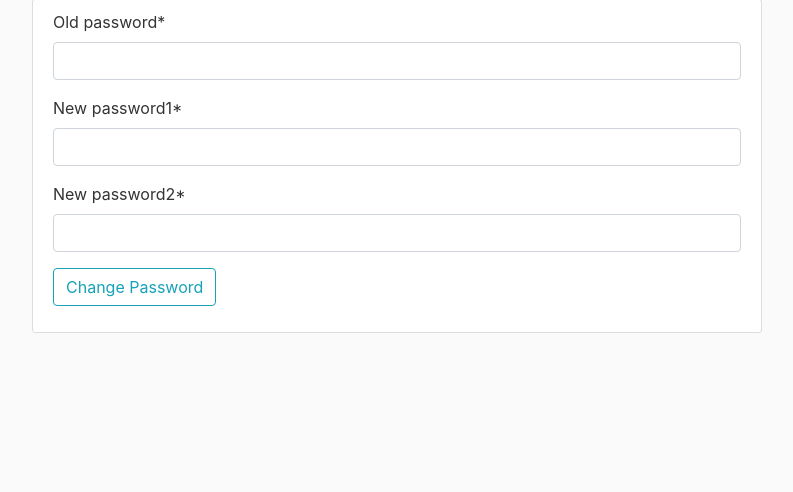
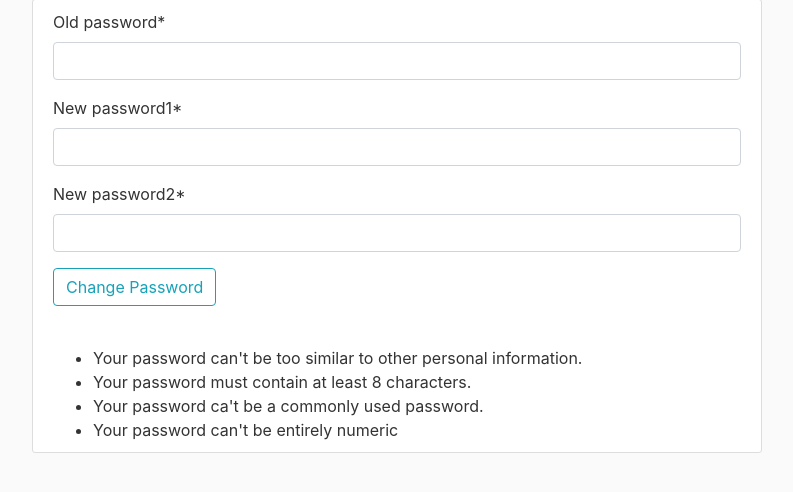
Before and after one commit to Lynch4360/wired_out, a Django app: page /password/ in a window 1280 px wide. Shown: the part 137-629 px from the top of the page, without its empty margins (53-846 px from the left). Run offline with Django 3.2, Linux system fonts and the light colour scheme; the visitor is signed in with stand-in values (Sample User, id 1); some libraries are stand-ins or nearby versions.

Commit message:
Add list of conditions to edit passwotemplate

```diff
--- a/templates/editPassword.html
+++ b/templates/editPassword.html
@@ -13,6 +13,16 @@
 
         </div>
         </form>
+        <br/>
+        <ul>
+            <li>Your password can't be too similar to other personal information.</li>
+
+            <li>Your password must contain at least 8 characters.</li>
+
+            <li>Your password ca't be a commonly used password.</li>
+
+            <li>Your password can't be entirely numeric</li>
+        </ul>
     </div>
 
 {% endblock content %}
```
